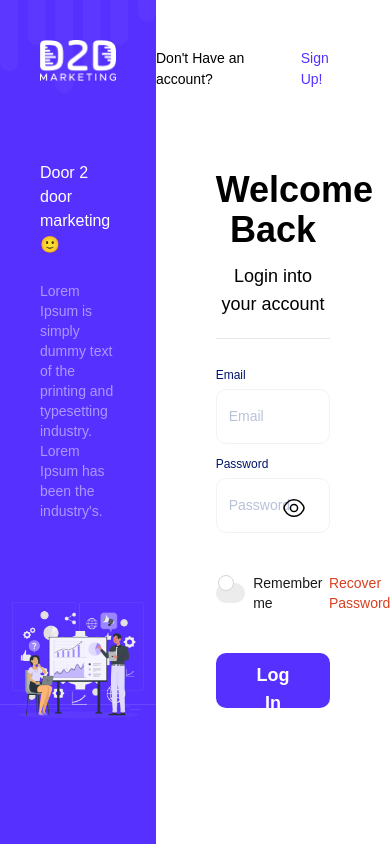
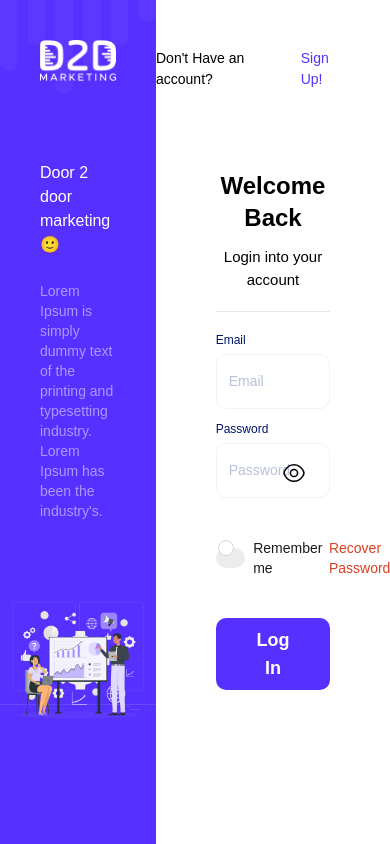
Before and after one commit to tajnur007/d2d-marketing-frontend, a Next.js app: page /auth/signin in a window 390 px wide. Built offline with nearby package versions, Linux system fonts and the light colour scheme; no server answers; a web font is replaced by a local one.

Commit message:
responsiveness

```diff
--- a/components/auth/form/signin-form.tsx
+++ b/components/auth/form/signin-form.tsx
@@ -73,12 +73,15 @@ const SigninForm = ({
   return (
     <div className='w-full flex items-center justify-center my-20'>
       <div className='w-[49%]'>
-        <div className='mb-7 border-gray-[#DBDBDB] border-b text-center'>
-          <h1 className='text-black text-4xl font-semibold'>Welcome Back</h1>
-          <p className='mt-3 text-black text-lg font-normal mb-5'>
+        <div className='xl:mb-7 lg:mb-6 mb-5 border-gray-[#DBDBDB] border-b text-center'>
+          <h1 className='text-black xl:text-4xl lg:text-3xl text-2xl font-semibold'>
+            Welcome Back
+          </h1>
+          <p className='mt-3 text-black xl:text-xl lg:text-lg text-[15px] font-normal mb-5'>
             Login into your account
           </p>
         </div>
+
         <div>
           <form onSubmit={onFormSubmit}>
             <Input
@@ -130,7 +133,7 @@ const SigninForm = ({
                 Recover Password
               </Link>
             </div>
-            <Button type='submit' className='rounded-[10px] h-[55px]'>
+            <Button type='submit' className='rounded-[10px] xl:h-[55px] lg:h-[45px]'>
               Log In
             </Button>
           </form>
```
